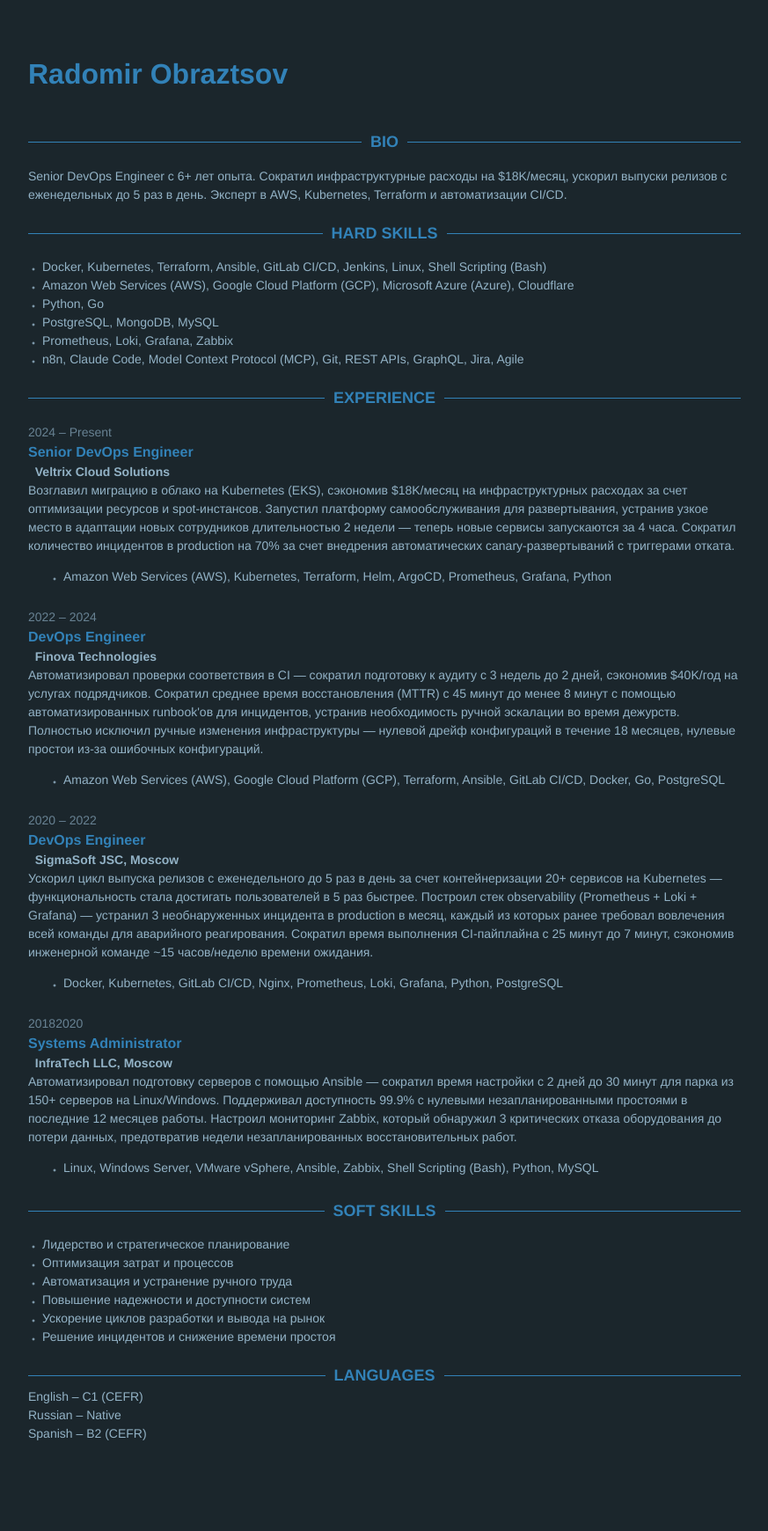
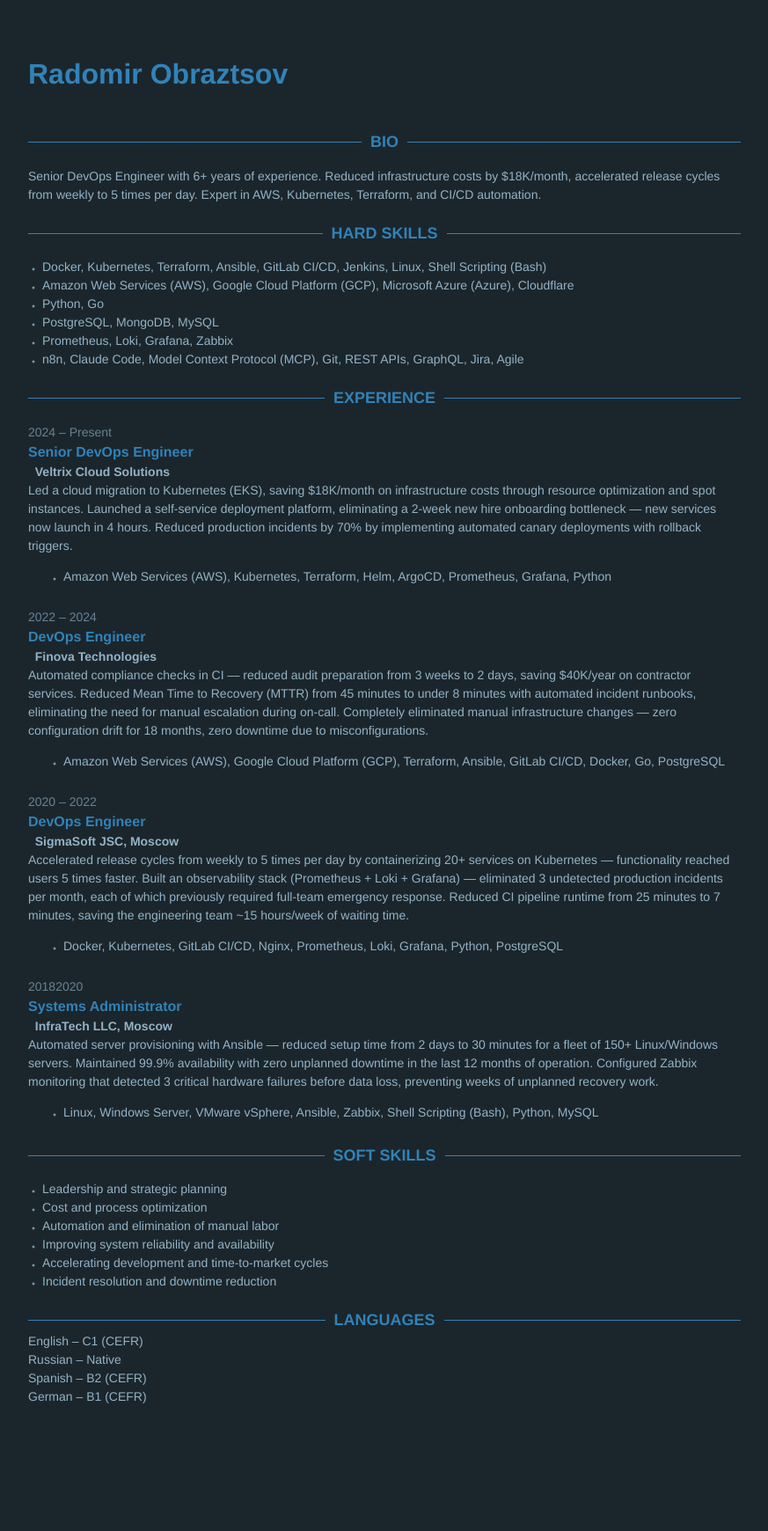
Before and after one commit to martianovandrei9000/CV-Radomir-Obraztsov, a Jekyll site: the page built from index.html, in a window 1280 px wide. Shown: the whole page at 88% size, without its empty margins (203-1076 px from the left). Built offline with Jekyll 4.4.1, drawn with Linux system fonts in a browser that asks for light colours; after the commit the page ends 1698 px from its top, so only the background shows below that.

Commit message:
Update CV

```diff
--- a/_data/data.yml
+++ b/_data/data.yml
@@ -16,27 +16,33 @@ hardskills:
 
 softskills:
   skill:
-    - Лидерство и стратегическое планирование
-    - Оптимизация затрат и процессов
-    - Автоматизация и устранение ручного труда
-    - Повышение надежности и доступности систем
-    - Ускорение циклов разработки и вывода на рынок
-    - Решение инцидентов и снижение времени простоя
+    - Leadership and strategic planning
+    - Cost and process optimization
+    - Automation and elimination of manual labor
+    - Improving system reliability and availability
+    - Accelerating development and time-to-market cycles
+    - Incident resolution and downtime reduction
 
 languages:
   - idiom: English – C1 (CEFR)
   - idiom: Russian – Native
   - idiom: Spanish – B2 (CEFR)
+  - idiom: German – B1 (CEFR)
 
 bio: |
-  Senior DevOps Engineer с 6+ лет опыта. Сократил инфраструктурные расходы на $18K/месяц, ускорил выпуски релизов с еженедельных до 5 раз в день. Эксперт в AWS, Kubernetes, Terraform и автоматизации CI/CD.
+  Senior DevOps Engineer with 6+ years of experience. Reduced infrastructure costs by $18K/month, accelerated release cycles from weekly to 5 times per day. Expert in AWS, Kubernetes, Terraform, and CI/CD automation.
+
+contacts:
+  phone: +54 911 3269-0172
+  telegram: "@Raaad_R"
+  email: radomir.obraztsov@reverse-ats.com
 
 experience:
   - role: Senior DevOps Engineer
     time: 2024 – Present
     company: Veltrix Cloud Solutions
     details: |
-      Возглавил миграцию в облако на Kubernetes (EKS), сэкономив $18K/месяц на инфраструктурных расходах за счет оптимизации ресурсов и spot-инстансов. Запустил платформу самообслуживания для развертывания, устранив узкое место в адаптации новых сотрудников длительностью 2 недели — теперь новые сервисы запускаются за 4 часа. Сократил количество инцидентов в production на 70% за счет внедрения автоматических canary-развертываний с триггерами отката.
+      Led a cloud migration to Kubernetes (EKS), saving $18K/month on infrastructure costs through resource optimization and spot instances. Launched a self-service deployment platform, eliminating a 2-week new hire onboarding bottleneck — new services now launch in 4 hours. Reduced production incidents by 70% by implementing automated canary deployments with rollback triggers.
     details-list:
       - Amazon Web Services (AWS), Kubernetes, Terraform, Helm, ArgoCD, Prometheus, Grafana, Python
 
@@ -44,7 +50,7 @@ experience:
     time: 2022 – 2024
     company: Finova Technologies
     details: |
-      Автоматизировал проверки соответствия в CI — сократил подготовку к аудиту с 3 недель до 2 дней, сэкономив $40K/год на услугах подрядчиков. Сократил среднее время восстановления (MTTR) с 45 минут до менее 8 минут с помощью автоматизированных runbook'ов для инцидентов, устранив необходимость ручной эскалации во время дежурств. Полностью исключил ручные изменения инфраструктуры — нулевой дрейф конфигураций в течение 18 месяцев, нулевые простои из-за ошибочных конфигураций.
+      Automated compliance checks in CI — reduced audit preparation from 3 weeks to 2 days, saving $40K/year on contractor services. Reduced Mean Time to Recovery (MTTR) from 45 minutes to under 8 minutes with automated incident runbooks, eliminating the need for manual escalation during on-call. Completely eliminated manual infrastructure changes — zero configuration drift for 18 months, zero downtime due to misconfigurations.
     details-list:
       - Amazon Web Services (AWS), Google Cloud Platform (GCP), Terraform, Ansible, GitLab CI/CD, Docker, Go, PostgreSQL
 
@@ -52,7 +58,7 @@ experience:
     time: 2020 – 2022
     company: SigmaSoft JSC, Moscow
     details: |
-      Ускорил цикл выпуска релизов с еженедельного до 5 раз в день за счет контейнеризации 20+ сервисов на Kubernetes — функциональность стала достигать пользователей в 5 раз быстрее. Построил стек observability (Prometheus + Loki + Grafana) — устранил 3 необнаруженных инцидента в production в месяц, каждый из которых ранее требовал вовлечения всей команды для аварийного реагирования. Сократил время выполнения CI-пайплайна с 25 минут до 7 минут, сэкономив инженерной команде ~15 часов/неделю времени ожидания.
+      Accelerated release cycles from weekly to 5 times per day by containerizing 20+ services on Kubernetes — functionality reached users 5 times faster. Built an observability stack (Prometheus + Loki + Grafana) — eliminated 3 undetected production incidents per month, each of which previously required full-team emergency response. Reduced CI pipeline runtime from 25 minutes to 7 minutes, saving the engineering team ~15 hours/week of waiting time.
     details-list:
       - Docker, Kubernetes, GitLab CI/CD, Nginx, Prometheus, Loki, Grafana, Python, PostgreSQL
 
@@ -60,6 +66,6 @@ experience:
     time: ["2018", "2020"]
     company: InfraTech LLC, Moscow
     details: |
-      Автоматизировал подготовку серверов с помощью Ansible — сократил время настройки с 2 дней до 30 минут для парка из 150+ серверов на Linux/Windows. Поддерживал доступность 99.9% с нулевыми незапланированными простоями в последние 12 месяцев работы. Настроил мониторинг Zabbix, который обнаружил 3 критических отказа оборудования до потери данных, предотвратив недели незапланированных восстановительных работ.
+      Automated server provisioning with Ansible — reduced setup time from 2 days to 30 minutes for a fleet of 150+ Linux/Windows servers. Maintained 99.9% availability with zero unplanned downtime in the last 12 months of operation. Configured Zabbix monitoring that detected 3 critical hardware failures before data loss, preventing weeks of unplanned recovery work.
     details-list:
       - Linux, Windows Server, VMware vSphere, Ansible, Zabbix, Shell Scripting (Bash), Python, MySQL
```
